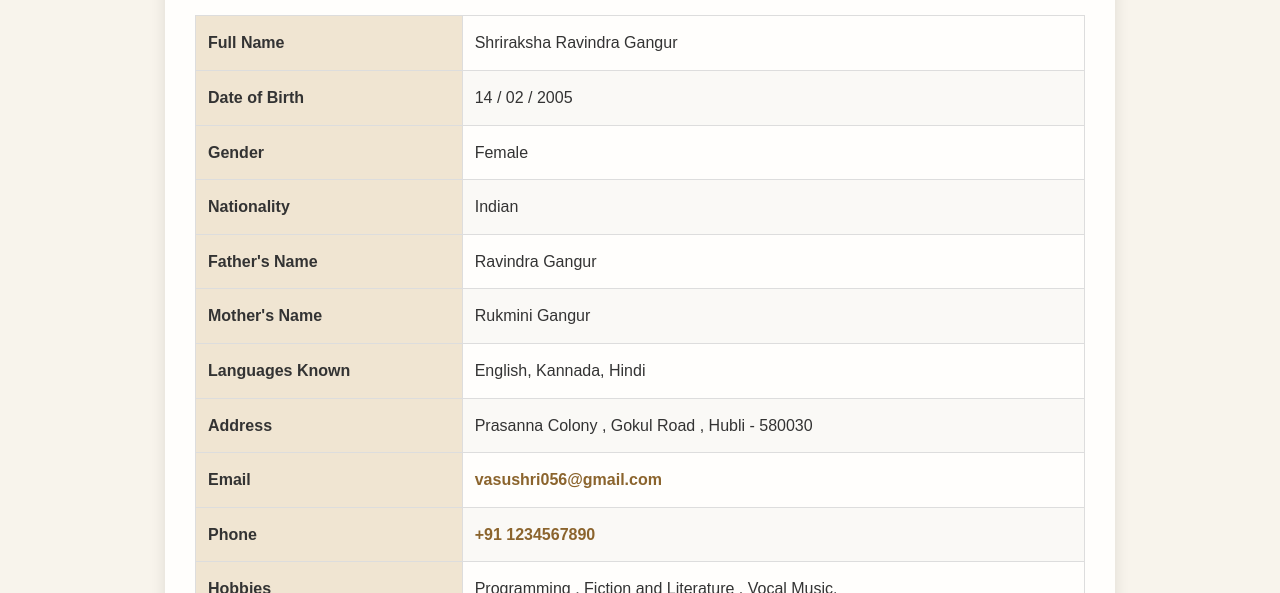
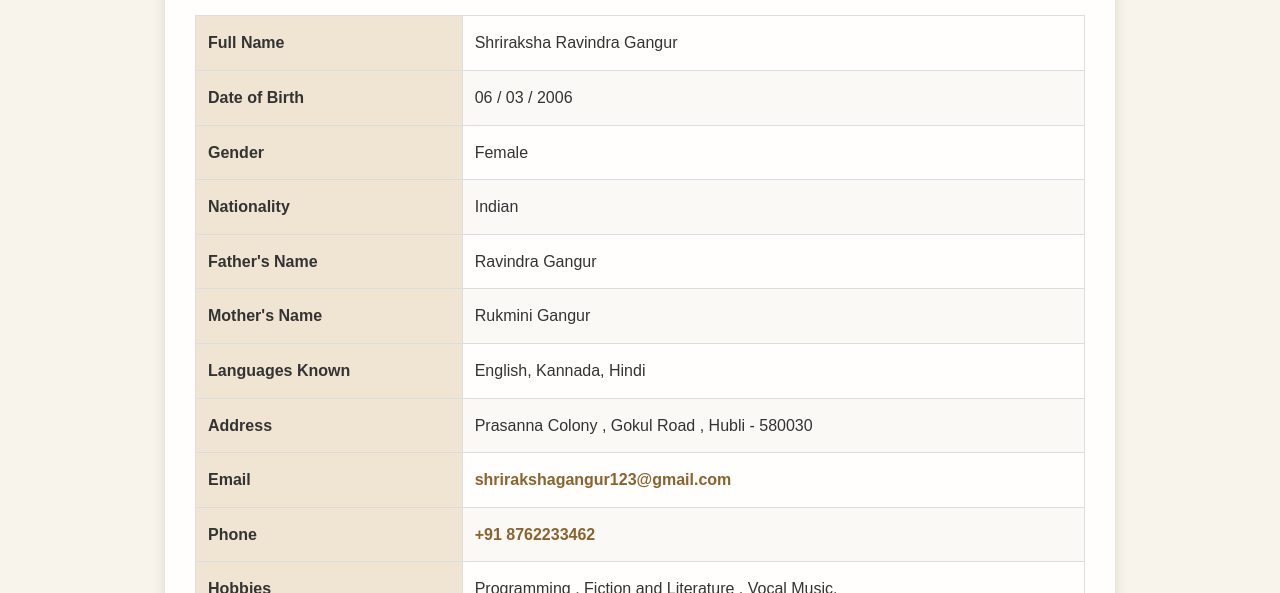
Before and after one commit to ShrirakshaGangur06/shriraksha-personal-website, a plain HTML site: page biodata.html in a window 1280 px wide. Shown: the part 293-886 px from the top of the page. Drawn offline with Linux system fonts and the light colour scheme.

Commit message:
updated details

```diff
--- a/biodata.html
+++ b/biodata.html
@@ -44,7 +44,7 @@
 
                 <tr>
                     <th>Date of Birth</th>
-                    <td>14 / 02 / 2005</td>
+                    <td>06 / 03 / 2006</td>
                 </tr>
 
                 <tr>
@@ -80,10 +80,10 @@
                 <tr>
                     <th>Email</th>
                     <td>
-                        <a href="https://mail.google.com/mail/?view=cm&fs=1&to=vasushri056@gmail.com"
+                        <a href="https://mail.google.com/mail/?view=cm&fs=1&to=shrirakshagangur123@gmail.com"
                             target="_blank"
                          rel="noopener noreferrer">
-                           vasushri056@gmail.com
+                           shrirakshagangur123@gmail.com
                         </a>
                     </td>
                 </tr>
@@ -91,8 +91,8 @@
                 <tr>
                     <th>Phone</th>
                     <td>
-                        <a href="tel:+911234567890">
-                            +91 1234567890
+                        <a href="tel:+918762233462">
+                            +91 8762233462
                         </a>
                     </td>
                 </tr>
```
Also changed, not shown: resume.html (+4 -4 lines).
